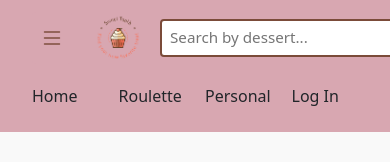
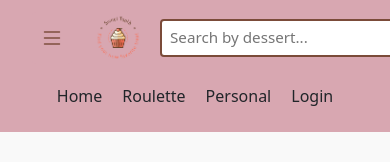
Before and after one commit to alexueda/sweets-project, a React (Create React App) app: page /account in a window 390 px wide. Shown: the top 162 px of the page. Built offline with nearby package versions, Linux system fonts and the light colour scheme; the HTML template or start-up script is replaced by a standard one.

Commit message:
small fixes in header on mobile

```diff
--- a/src/components/Header.jsx
+++ b/src/components/Header.jsx
@@ -68,7 +68,7 @@ const Header = forwardRef(
             <Link to="/roulette" className="nav-link">Roulette</Link>
             <Link to="/personal" className="nav-link">Personal</Link>
             <span className="nav-link" onClick={handleLoginClick}>
-              {isLoggedIn ? 'Settings' : 'Log In'}
+              {isLoggedIn ? 'Settings' : 'Login'}
             </span>
           </nav>
           {/* Render PopupMenu if menuOpen is true */}
--- a/src/css/Header.css
+++ b/src/css/Header.css
@@ -68,11 +68,11 @@
 @media (max-width: 768px) {
   .header {
     flex-direction: column;
-    align-items: stretch;
+    align-items: right;
   }
 
   .header-left {
-    justify-content: space-between;
+    flex-direction: left;
     width: 100%;
   }
 
```
